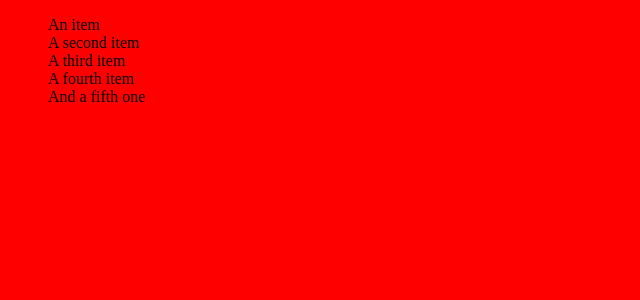
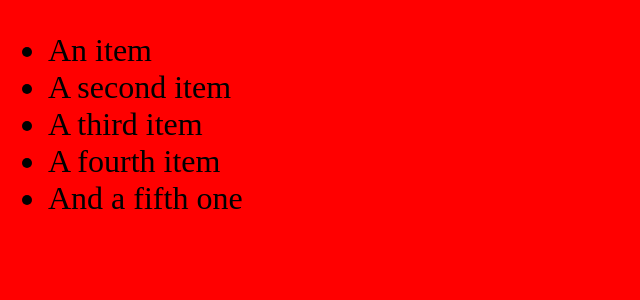
Before and after one commit to dantrovato/code-with-mosh-styling-components, a React (Vite) app: page / in a window 1280 px wide. Shown: the top 300 px of the page, without its empty margins (0-640 px from the left). Built offline with nearby package versions, Linux system fonts and the light colour scheme.

Commit message:
Add css modules so that css rules are scoped locally

```diff
--- /dev/null
+++ b/src/App.module.css
@@ -0,0 +1,3 @@
+.listGroup {
+  background-color: blue;
+}
--- a/src/components/ListGroup/ListGroup.css
+++ b/src/components/ListGroup/ListGroup.module.css
@@ -2,6 +2,10 @@ body {
   background-color: red;
 }
 
-.list-group {
+.listGroup {
   list-style: none;
 }
+
+.big {
+  font-size: 2rem;
+}
--- a/src/components/ListGroup/ListGroup.tsx
+++ b/src/components/ListGroup/ListGroup.tsx
@@ -1,7 +1,8 @@
-import "./ListGroup.css";
+import styles from "./ListGroup.module.css";
+
 const ListGroup = () => {
   return (
-    <ul className="list-group">
+    <ul className={[styles.ListGroup, styles.big].join(" ")}>
       <li className="list-group-item">An item</li>
       <li className="list-group-item">A second item</li>
       <li className="list-group-item">A third item</li>
```
Also changed, not shown: src/App.css (deleted).
